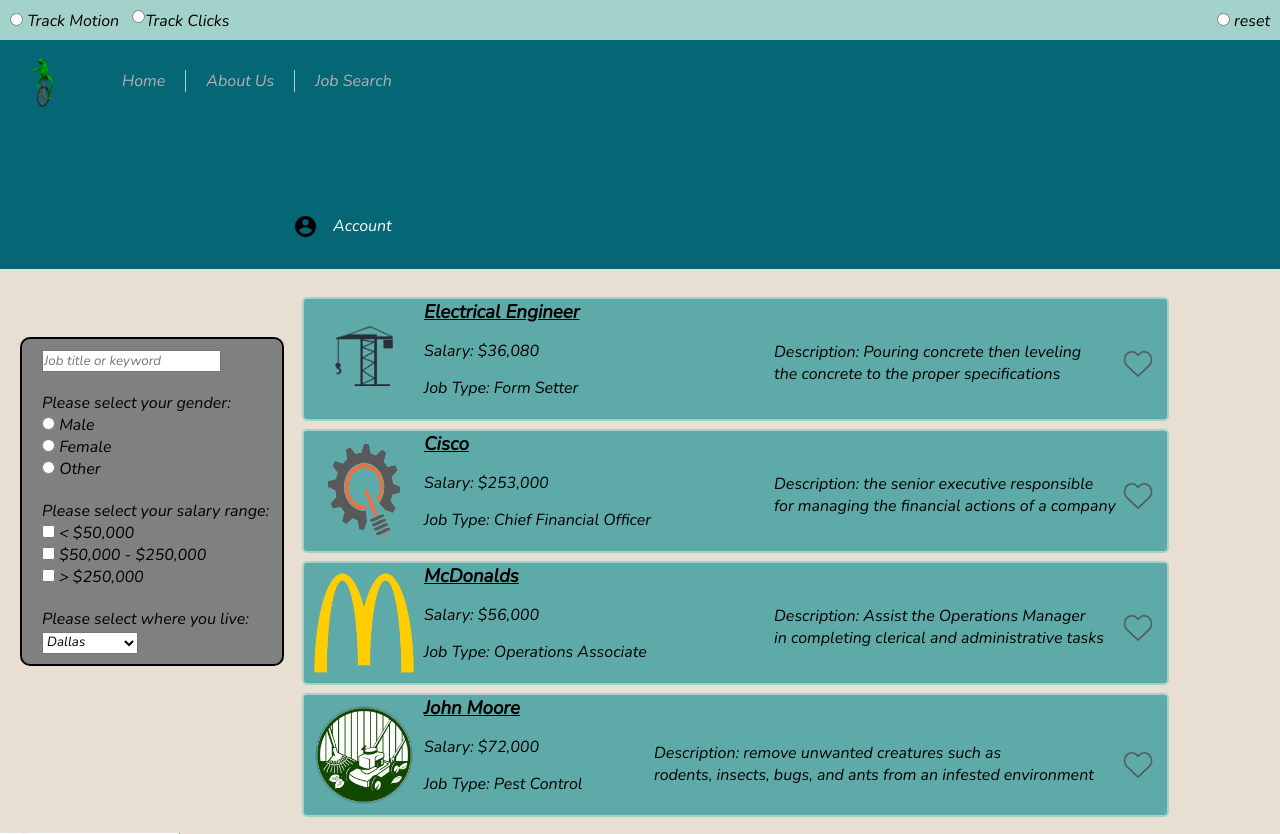
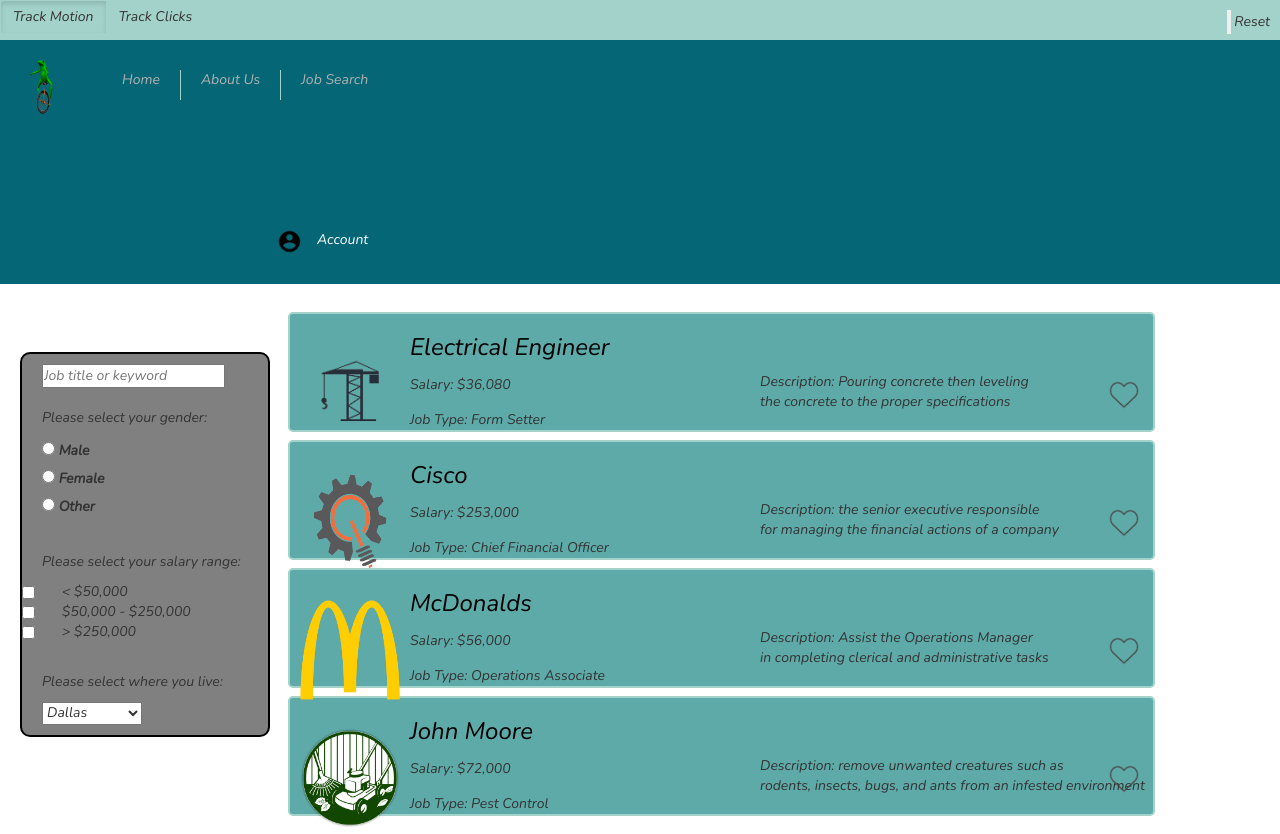
Before and after one commit to pedrovfigueiredo/WebsiteTrackingTool, a Flask app: page /heatmap/ in a window 1280 px wide. Shown: the top 834 px of the page. Run offline with Flask 2, Linux system fonts and the light colour scheme; some libraries are stand-ins or nearby versions.

Commit message:
Moved tab header to spy view

```diff
--- a/HowdyHack_Website/templates/heatmap_visualizer.html
+++ b/HowdyHack_Website/templates/heatmap_visualizer.html
@@ -1,4 +1,23 @@
 {% extends "template.html" %}
+{% block tab_header %}
+<body>
+    <div class="tabHeader">
+        <div class="checkboxActivate">
+          <div id="toggle_buttons" class="btn-group btn-group-toggle" data-toggle="buttons">
+            <label class="btn btn-secondary active">
+                <input type="radio" name="options" id="motion" autocomplete="off" checked> Track Motion
+            </label>
+            <label class="btn btn-secondary">
+                <input type="radio" name="options" id="clicks" autocomplete="off"> Track Clicks
+            </label>
+          </div>
+          <div class="reset">
+            <input type="button" id="reset_button" autocomplete="off"> Reset
+          </div>
+        </div>
+    </div>
+</body>
+{% endblock %}
 {% block script %}
 <body>
     <canvas id="myCanvas">
--- a/HowdyHack_Website/templates/template.html
+++ b/HowdyHack_Website/templates/template.html
@@ -6,26 +6,11 @@
     <link rel="stylesheet" href="{{ url_for('static', filename='styles.css')}}">
     <title>Heatmap Presentation</title>
     <link href="https://fonts.googleapis.com/css2?family=Nunito:ital,wght@1,300&display=swap" rel="stylesheet">
+    <link rel="stylesheet" href="https://maxcdn.bootstrapcdn.com/bootstrap/3.4.1/css/bootstrap.min.css">
     <link rel="icon" href="{{ url_for('static', filename='imgs/HeatHeader.png')}}">
   <body>
-    <div class="tabHeader">
-      <div class="checkboxActivate">
-        <div class="radioBox">
-          <div class="motionBox">
-            <input type="radio" id="motion" name="reset" value="motion">
-            <label for="motion" style:"display: inline">Track Motion</label><br>
-          </div>
-          <div class="clickBox">
-            <input type="radio" id="clicks" name="reset" value="clicks">
-            <label for="clicks" style:"display: inline">Track Clicks</label><br>
-          </div>
-        </div>
-        <div class="reset">
-          <input type="radio" id="reset" name="reset" value="reset">
-          <label for="reset"> reset</label><br>
-        </div>
-      </div>
-    </div>
+    {% block tab_header %}
+    {% endblock %}
     <div class="header-main">
       <div class="menu">
         <ul>
```
